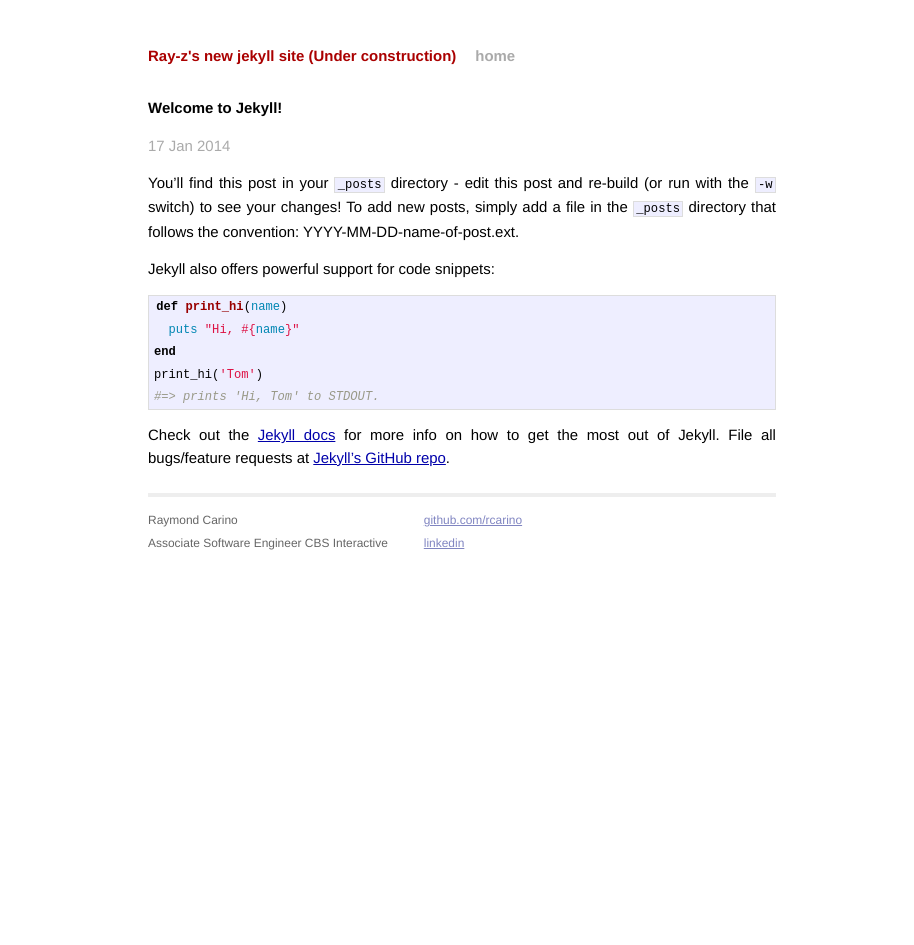
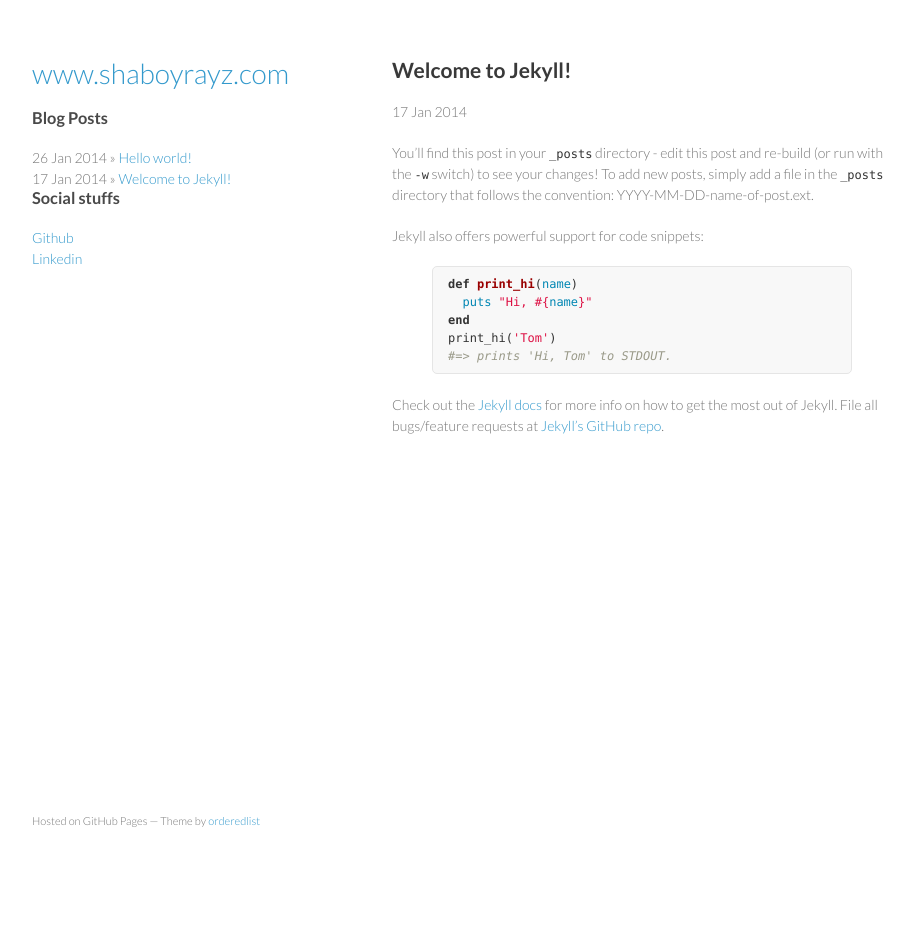
Before and after one commit to rcarino/rcarino.github.io, a Jekyll site: the page built from _posts/2014-01-17-welcome-to-jekyll.markdown, in a window 1280 px wide. Shown: the whole page, without its empty margins (178-1092 px from the left). Built offline with Jekyll 4.4.1, drawn with Linux system fonts in a browser that asks for light colours; Markdown is read by kramdown in place of the engine named in the settings; after the commit the page ends 900 px from its top, so only the background shows below that.

Commit message:
first post, changes to accommodate GH-pages minimal theme

```diff
--- a/_layouts/default.html
+++ b/_layouts/default.html
@@ -1,43 +1,49 @@
-<!DOCTYPE html>
+<!doctype html>
 <html>
 <head>
     <meta charset="utf-8">
-        <meta http-equiv="X-UA-Compatible" content="IE=edge,chrome=1">
+    <meta http-equiv="X-UA-Compatible" content="chrome=1">
     <title>{{ page.title }}</title>
-        <meta name="viewport" content="width=device-width">
 
-        <!-- syntax highlighting CSS -->
+<!--    &lt;!&ndash; syntax highlighting CSS &ndash;&gt;
     <link rel="stylesheet" href="/css/syntax.css">
 
-        <!-- Custom CSS -->
-        <link rel="stylesheet" href="/css/main.css">
+    &lt;!&ndash; Custom CSS &ndash;&gt;
+    <link rel="stylesheet" href="/css/main.css">-->
 
+    <link rel="stylesheet" href="/stylesheets/styles.css">
+    <link rel="stylesheet" href="/stylesheets/pygment_trac.css">
+    <meta name="viewport" content="width=device-width, initial-scale=1, user-scalable=no">
+    <!--[if lt IE 9]>
+    <script src="//html5shiv.googlecode.com/svn/trunk/html5.js"></script>
+    <![endif]-->
 </head>
 <body>
+<div class="wrapper">
+    <header>
+        <h1><a href="/">www.shaboyrayz.com</a></h1>
 
-        <div class="site">
-          <div class="header">
-            <h1 class="title"><a href="/">{{ site.name }}</a></h1>
-            <a class="extra" href="/">home</a>
+        <h3>Blog Posts</h3>
+        {% for post in site.posts %}
+        <span>{{ post.date | date_to_string }}</span> &raquo; <a href="{{ post.url }}">{{ post.title }}</a><br />
+        {% endfor %}
+
+        <h3>Social stuffs</h3>
+        <a href="https://github.com/rcarino">Github</a><br />
+        <a href="http://www.linkedin.com/pub/raymond-carino/2a/337/3a0">Linkedin</a><br />
+
+    </header>
+    <section>
+        {{ content }}
+    </section>
+    <footer>
+        <p>
+            <small>Hosted on GitHub Pages &mdash; Theme by <a href="https://github.com/orderedlist">orderedlist</a>
+            </small>
+        </p>
+    </footer>
 </div>
-
-          {{ content }}
-
-          <div class="footer">
-            <div class="contact">
-              <p>
-                Raymond Carino<br />
-                Associate Software Engineer CBS Interactive<br />
-              </p>
-            </div>
-            <div class="contact">
-              <p>
-                <a href="https://github.com/rcarino">github.com/rcarino</a><br />
-                <a href="http://www.linkedin.com/pub/raymond-carino/2a/337/3a0">linkedin</a><br />
-              </p>
-            </div>
-          </div>
-        </div>
+<script src="javascripts/scale.fix.js"></script>
 
 </body>
 </html>
```
Also changed, not shown: _posts/2014-01-26-hello_world.markdown (added, +16 -0 lines), index.html (+7 -64 lines). Lines whose indentation alone changed are shown as unchanged.
